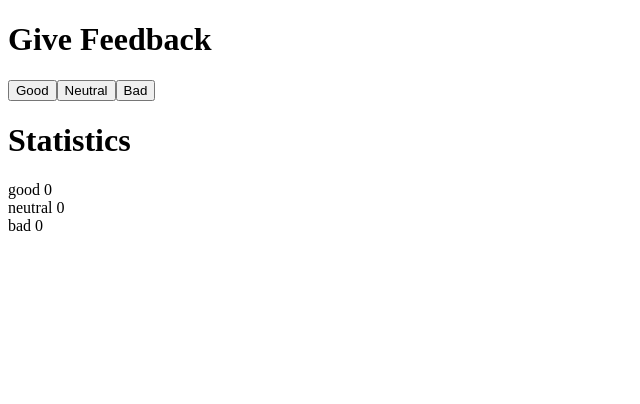
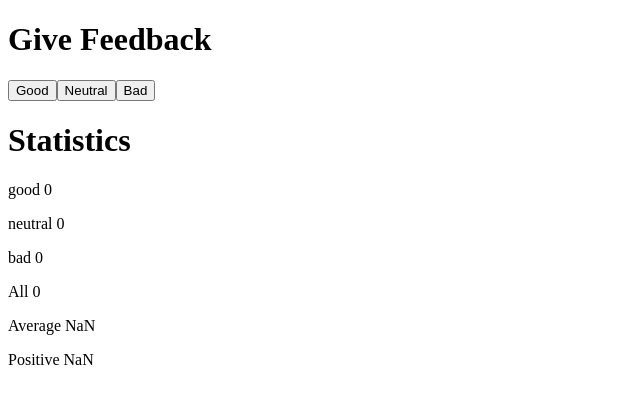
Before and after one commit to Rocjimari/Full-stack-open-MOOC-, a React (Vite) app in the folder part1/: page / in a window 1280 px wide. Shown: the top 404 px of the page, without its empty margins (0-640 px from the left). Built offline with nearby package versions, Linux system fonts and the light colour scheme.

Commit message:
Exercise 1.7

```diff
--- a/part1/src/App.jsx
+++ b/part1/src/App.jsx
@@ -6,6 +6,15 @@
     {text}
   </button>
 )
+const Statistics = (props) => {
+  return (
+    <div>
+      <p>
+         {props.text} {props.value}
+      </p>
+    </div>
+  )
+}
 
 const App = () => {
 
@@ -13,6 +22,7 @@
   const [good, setGood] = useState(0)
   const [neutral, setNeutral] = useState(0)
   const [bad, setBad] = useState(0)
+
 
   const handleGoodClick = () => {
     setGood(good + 1)
@@ -24,6 +34,15 @@
     setBad(bad + 1)
   }
 
+  const total = () => {
+    return good + neutral + bad
+  }
+  const average = () => {
+    return (good +neutral*0+bad*(-1))/total()
+  }
+  const positive = () => {
+    return (good *100)/total()
+  }
 
   return (
     <div>
@@ -33,9 +52,13 @@
       <Button handleClick={handleNeutralClick} text='Neutral' />
       <Button handleClick={handleBadClick} text='Bad' />
       <h1>Statistics</h1>
-      good {good} <br />
-      neutral {neutral} <br />
-      bad {bad}
+      <Statistics text='good' value={good} />
+      <Statistics text='neutral' value={neutral} />
+      <Statistics text='bad' value={bad} />
+      <Statistics text='All' value={total()} />
+      <Statistics text='Average' value={average()} />
+      <Statistics text='Positive' value={positive()} />
+
     </div>
   )
 }
```
